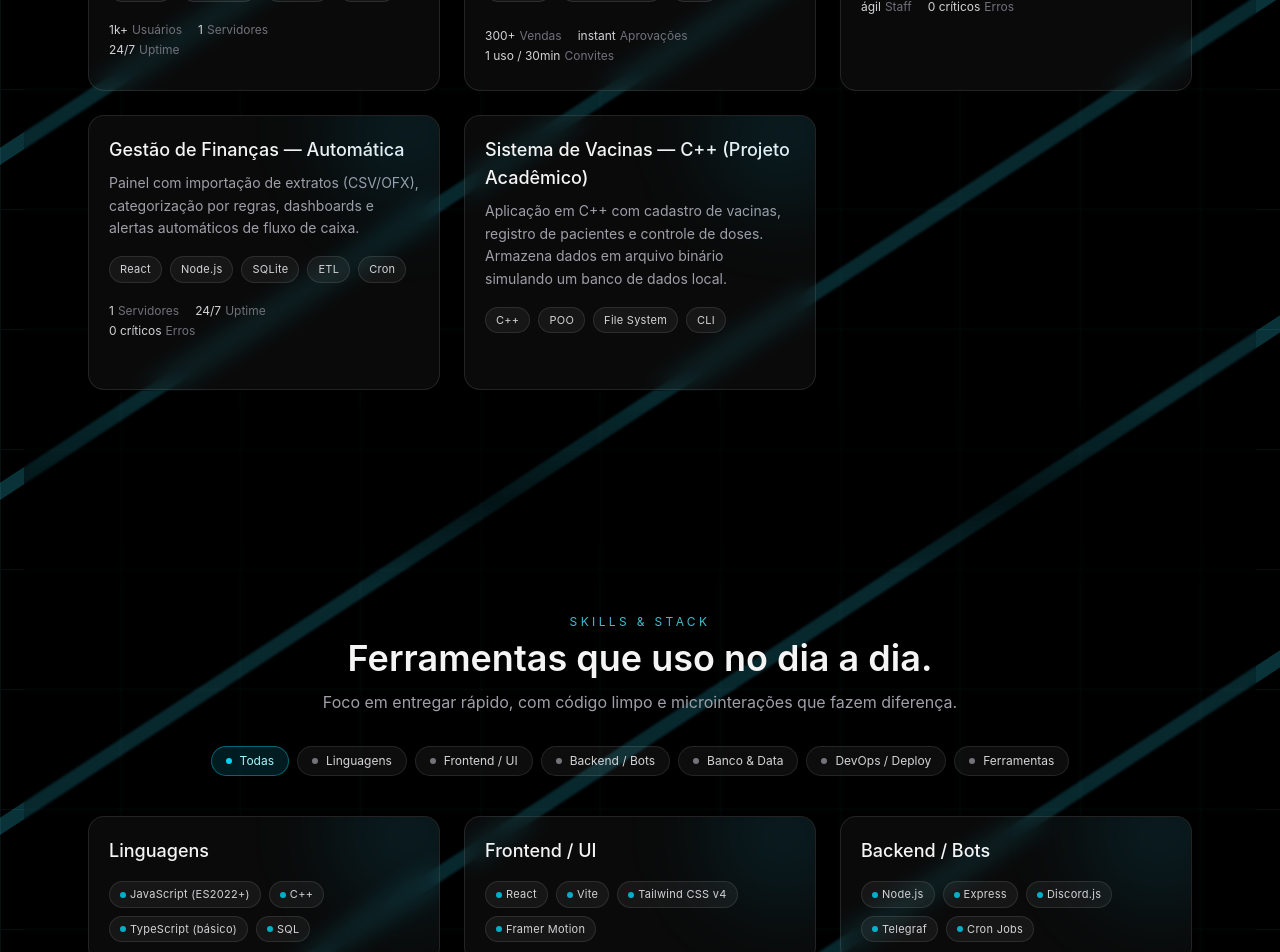
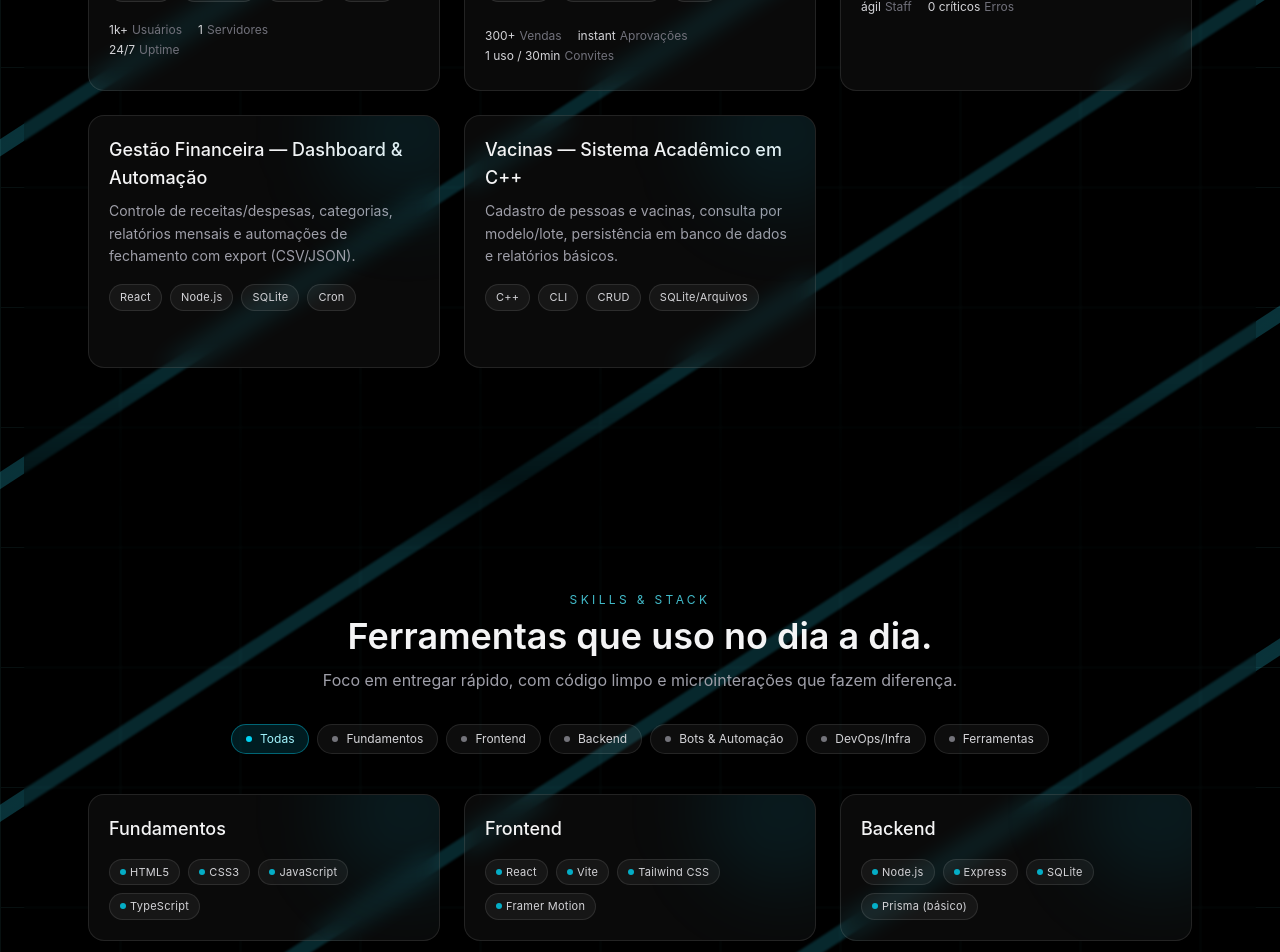
Before and after one commit to eliaszgabriel/dev-elias, a React (Vite) app: page / in a window 1280 px wide. Shown: the part 1100-2052 px from the top of the page. Built offline with nearby package versions, Linux system fonts and the light colour scheme.

Commit message:
fix: adiciona pasta data e recria arquivos de projects/skills

```diff
--- a/src/data/projects.js
+++ b/src/data/projects.js
@@ -1,4 +1,7 @@
 // src/data/projects.js
+// Dados dos projetos exibidos no grid de "Projetos".
+// Mantenha descritivo e conciso; imagens/links podem ser adicionados depois.
+
 export const projects = [
   {
     id: "pf-recrutamento",
@@ -24,20 +27,23 @@ export const projects = [
     stats: { tickets: "500+", staff: "ágil", erros: "0 críticos" },
     href: "#",
   },
+
+  // ======== Novos projetos ========
+
   {
-    id: "financas-auto",
-    title: "Gestão de Finanças — Automática",
-    desc: "Painel com importação de extratos (CSV/OFX), categorização por regras, dashboards e alertas automáticos de fluxo de caixa.",
-    badges: ["React", "Node.js", "SQLite", "ETL", "Cron"],
-    stats: { servers: "1", uptime: "24/7", erros: "0 críticos" },
+    id: "gestao-financeira",
+    title: "Gestão Financeira — Dashboard & Automação",
+    desc: "Controle de receitas/despesas, categorias, relatórios mensais e automações de fechamento com export (CSV/JSON).",
+    badges: ["React", "Node.js", "SQLite", "Cron"],
+    stats: { meses: "12+", relatorios: "mensais", automacoes: "fechamento" },
     href: "#",
   },
   {
-    id: "sistema-vacinas",
-    title: "Sistema de Vacinas — C++ (Projeto Acadêmico)",
-    desc: "Aplicação em C++ com cadastro de vacinas, registro de pacientes e controle de doses. Armazena dados em arquivo binário simulando um banco de dados local.",
-    badges: ["C++", "POO", "File System", "CLI"],
-    stats: { registros: "150+", vacinas: "10+", tipo: "Acadêmico" },
+    id: "vacinas-cpp",
+    title: "Vacinas — Sistema Acadêmico em C++",
+    desc: "Cadastro de pessoas e vacinas, consulta por modelo/lote, persistência em banco de dados e relatórios básicos.",
+    badges: ["C++", "CLI", "CRUD", "SQLite/Arquivos"],
+    stats: { registros: "100+", consultas: "instant", modo: "offline" },
     href: "#",
   },
 ];
--- a/src/data/skills.js
+++ b/src/data/skills.js
@@ -1,29 +1,28 @@
 // src/data/skills.js
-// Categorias e tecnologias exibidas na seção "Skills / Stack".
-
+// Agrupamento para a seção Skills.
 export const skills = [
   {
-    title: "Linguagens",
-    items: ["JavaScript (ES2022+)", "C++", "TypeScript (básico)", "SQL"],
+    title: "Fundamentos",
+    items: ["HTML5", "CSS3", "JavaScript", "TypeScript"],
   },
   {
-    title: "Frontend / UI",
-    items: ["React", "Vite", "Tailwind CSS v4", "Framer Motion"],
+    title: "Frontend",
+    items: ["React", "Vite", "Tailwind CSS", "Framer Motion"],
   },
   {
-    title: "Backend / Bots",
-    items: ["Node.js", "Express", "Discord.js", "Telegraf", "Cron Jobs"],
+    title: "Backend",
+    items: ["Node.js", "Express", "SQLite", "Prisma (básico)"],
   },
   {
-    title: "Banco & Data",
-    items: ["SQLite", "Better-SQLite3"],
+    title: "Bots & Automação",
+    items: ["Discord.js", "Telegraf", "Cron", "PM2"],
   },
   {
-    title: "DevOps / Deploy",
-    items: ["PM2", "Nginx", "Vercel", "Hostinger KVM"],
+    title: "DevOps/Infra",
+    items: ["Vercel", "Nginx", "Docker (básico)"],
   },
   {
     title: "Ferramentas",
-    items: ["Git & GitHub", "ESLint + Prettier", "Postman", "Figma"],
+    items: ["Git/GitHub", "Figma", "Postman", "Insomnia"],
   },
 ];
```
